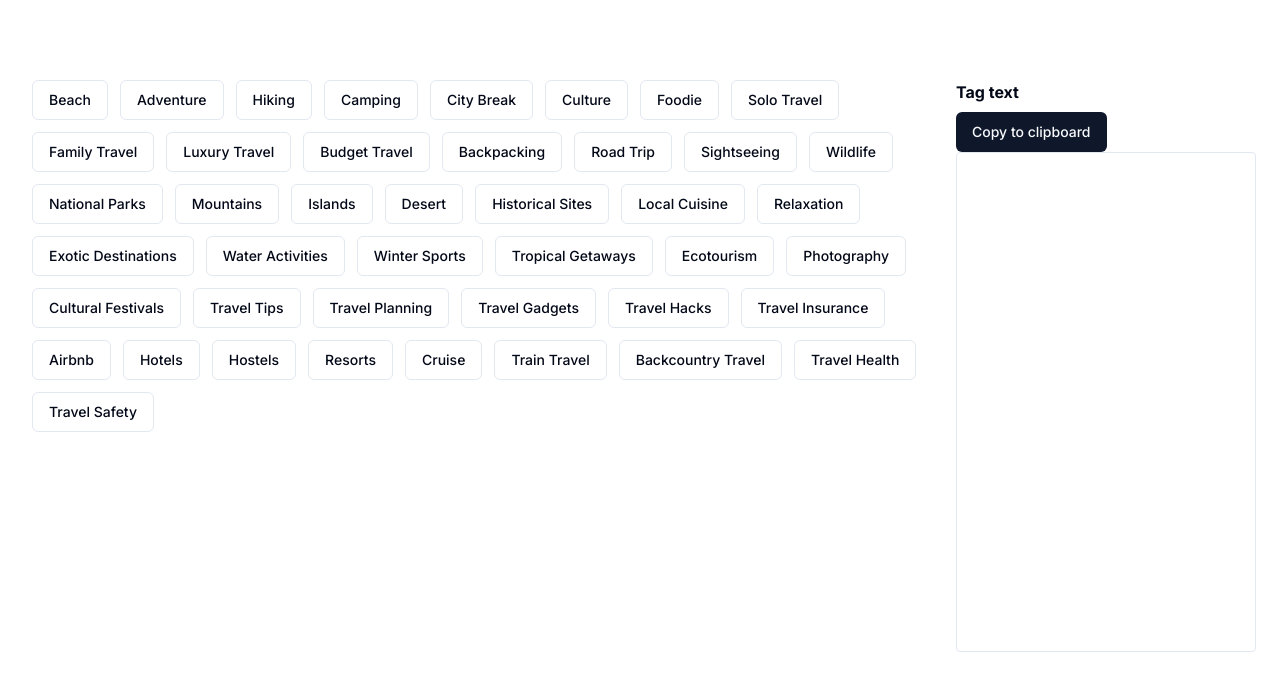
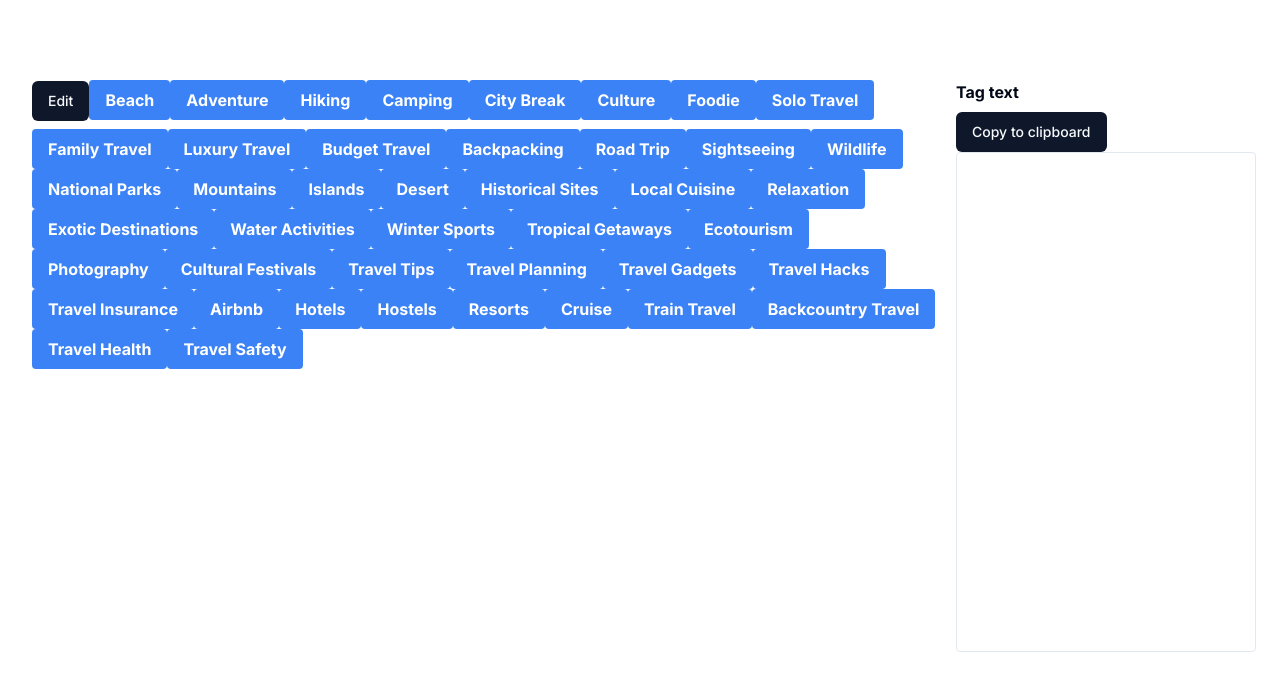
Before and after one commit to quangnvo/alata, a Next.js app: page / in a window 1280 px wide. Shown: the top 690 px of the page. Built offline with nearby package versions, Linux system fonts and the light colour scheme.

Commit message:
add the basic Edit mode and delete button

```diff
--- a/components/TagBoard.tsx
+++ b/components/TagBoard.tsx
@@ -51,20 +51,22 @@
 		'Travel Safety',];
 
 	const [textValue, setTextValue] = useState<string>('');
+	const [editMode, setEditMode] = useState<boolean>(false);
+	const [tags, setTags] = useState<string[]>(initialTags);
 
-	const renderTags = () => {
-		return <div className='flex flex-wrap gap-3'>
-			{initialTags.map((tag) => (
-				<Button variant="outline" onClick={() => handleTagClick(tag)}>
-					{tag}
-				</Button>
-			))}
-		</div>
-	};
+	// const renderTags = () => {
+	// 	return <div className='flex flex-wrap gap-3'>
+	// 		{initialTags.map((tag) => (
+	// 			<Button variant="outline" onClick={() => handleTagClick(tag)}>
+	// 				{tag}
+	// 			</Button>
+	// 		))}
+	// 	</div>
+	// };
+
 
 	const handleTagClick = (tag: string) => {
 		const tags = textValue.split(',').map((t) => t.trim()); // Split existing tags
-
 		if (tags.includes(tag)) {
 			const updatedTags = tags.filter((t) => t !== tag); // Remove the tag
 			const newTextValue = updatedTags.length > 0 ? updatedTags.join(', ') : ''; // Update the text without the removed tag
@@ -89,11 +91,64 @@
 		navigator.clipboard.writeText(textValue);
 	};
 
+	const handleEditClick = () => {
+		setEditMode(!editMode);
+	};
+
+	const handleTagDelete = (tagToDelete: string) => {
+		const updatedTags = tags.filter((tag) => tag !== tagToDelete);
+		setTags(updatedTags);
+	};
+
+	const renderTags = () => {
+		return tags.map((tag) => (
+			<div key={tag} className="inline-block">
+				{/* {editMode && (
+					<button
+						className="bg-red-500 hover:bg-red-600 text-white font-bold py-1 px-2 rounded-full text-sm ml-1"
+						onClick={() => handleTagDelete(tag)}
+					>
+						X
+					</button>
+				)}
+				<button
+					className={`${textValue.split(',').map((t) => t.trim()).includes(tag) ? 'font-bold bg-black' : ''
+						} bg-blue-500 hover:bg-blue-600 text-white py-2 px-4 rounded inline-block`}
+					onClick={() => handleTagClick(tag)}
+				>
+					{tag}
+				</button> */}
+
+				<button
+					className={`relative ${textValue.split(',').map((t) => t.trim()).includes(tag) ? 'font-bold bg-black' : ''
+						} bg-blue-500 hover:bg-blue-600 text-white font-bold py-2 px-4 rounded inline-block`}
+					onClick={() => handleTagClick(tag)}
+				>
+					{tag}
+					{editMode && (
+						<button
+							className="absolute top-0 right-0 bg-red-500 hover:bg-red-600 text-white font-bold py-1 px-2 rounded-full text-sm"
+							onClick={() => handleTagDelete(tag)}
+						>
+							X
+						</button>
+					)}
+				</button>
+			</div>
+		));
+	};
+
 	return (
 		<div className="grid grid-cols-12 gap-4">
 
-			{/* Tags */}
 			<div className="col-span-9">
+
+				{/* Button Edit */}
+				<Button className='mb-2' onClick={handleEditClick}>
+					{editMode ? 'Done' : 'Edit'}
+				</Button>
+
+				{/* Tags */}
 				{renderTags()}
 			</div>
 
```
